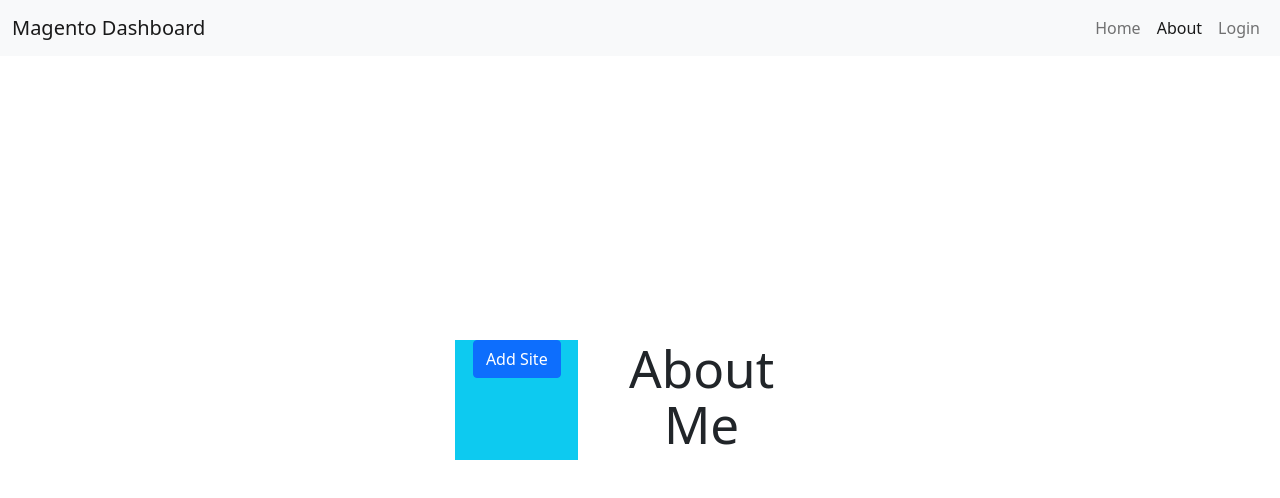
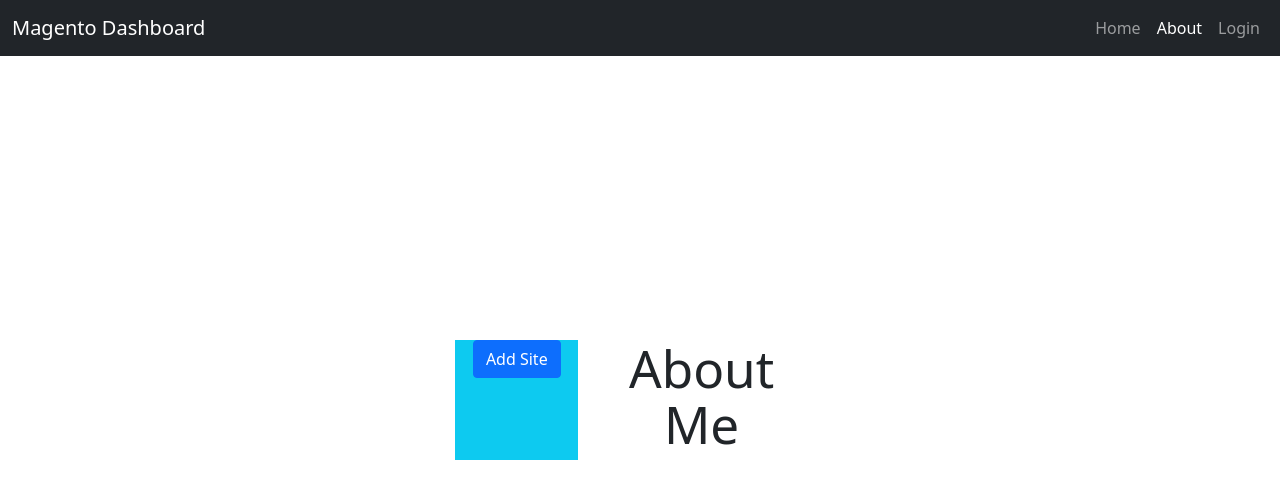
Before and after one commit to 5mehulhelp5/magento2-developer-dashboard, a React (Vite) app in the folder frontend/: page /about in a window 1280 px wide. Shown: the top 498 px of the page. Built offline with nearby package versions, Linux system fonts and the light colour scheme.

Commit message:
Header.tsx - Switch to dark header

```diff
--- a/frontend/src/components/Header.tsx
+++ b/frontend/src/components/Header.tsx
@@ -3,7 +3,7 @@
 function Header() {
     return (
         <>
-            <nav className="navbar fixed-top navbar-expand-lg navbar-light bg-light">
+            <nav className="navbar fixed-top navbar-expand-lg navbar-dark bg-dark">
                 <div className="container-fluid">
                     <a className="navbar-brand" href="#">Magento Dashboard</a>
                     <button className="navbar-toggler" type="button"
```
